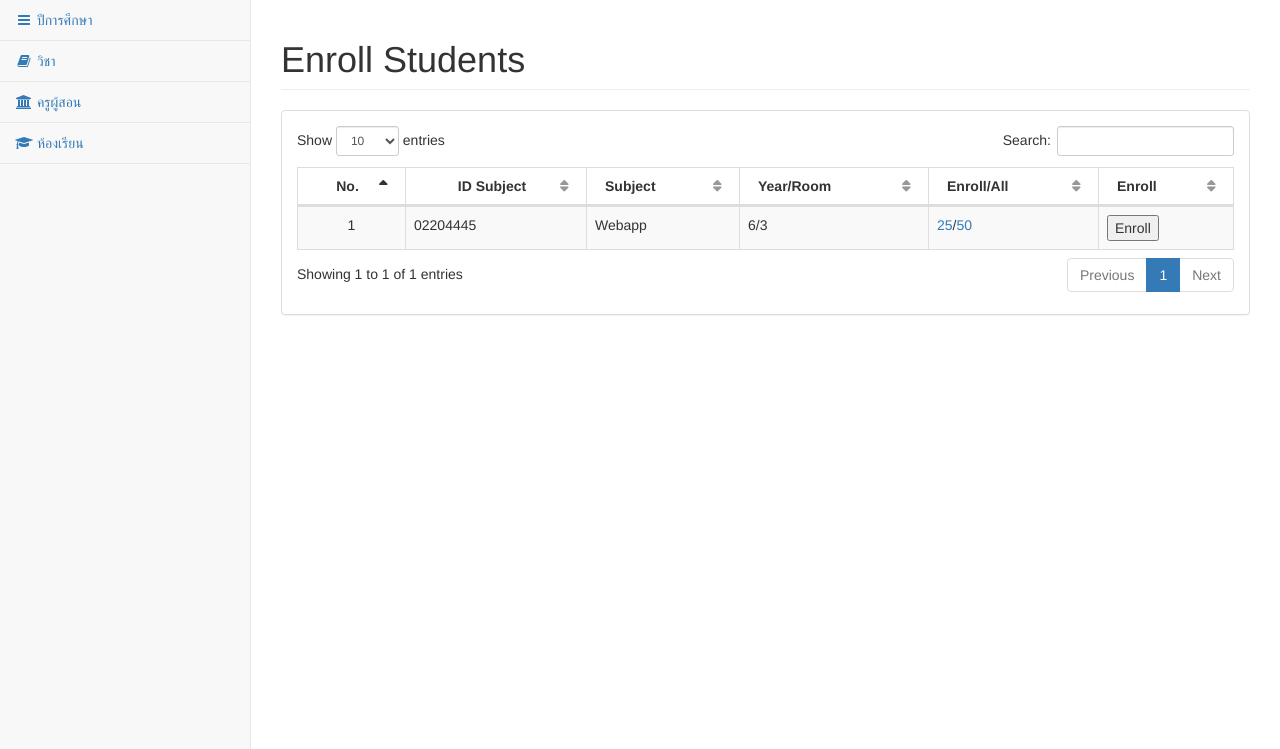
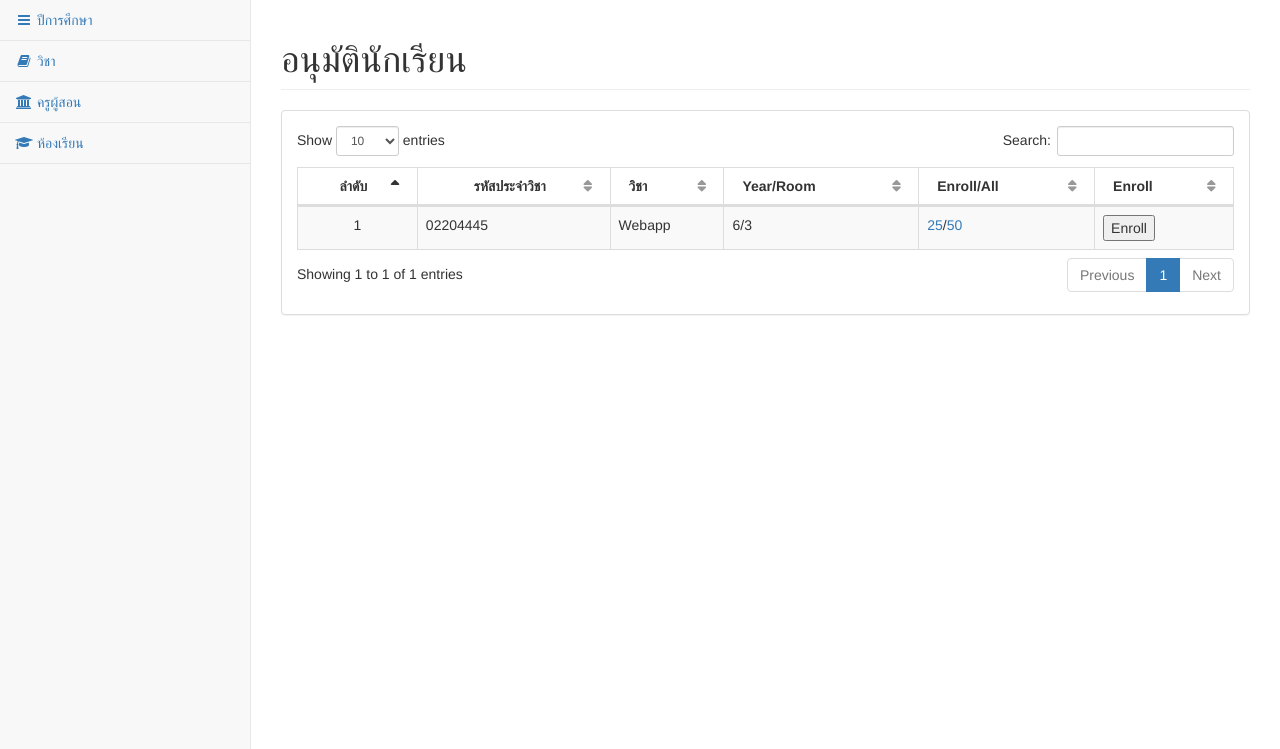
Before and after one commit to sampanmen/webapp58, a PHP site: page /Teacher/Tenroll.php in a window 1280 px wide. Shown: the part 51-800 px from the top of the page. Run offline with PHP 8.4, Linux system fonts and the light colour scheme; the visitor is signed in with stand-in values (Sample User, id 1).

Commit message:
link editsub

```diff
--- a/Admin/AviewSubject.php
+++ b/Admin/AviewSubject.php
@@ -36,7 +36,7 @@
                                         t = t + "<td >" + jsonData[key]['idSubject'] + "</td>";
                                         t = t + "<td >" + jsonData[key]['nameSubject'] + "</td>";
                                         t = t + "<td >" + jsonData[key]['titleName'] + jsonData[key]['name'] + jsonData[key]['surname'] + "</td>";
-                                        t = t + "<td><button class='btn btn-circle glyphicon-pencil' href='Amodal_editSubject.php?userid='" + jsonData[key]['idSubject'] + " data-toggle='modal' data-target='#myModal2'></button></td>";
+                                        t = t + "<td><button class='btn btn-circle glyphicon-pencil' href='Amodal_editSubject.php?subjectid='" + jsonData[key]['idSubject'] +"&termid="+<?= $_GET['termid'] ?>+ " data-toggle='modal' data-target='#myModal2'></button></td>";
                                         t = t + "</tr>";
                                         i++;
                                         $("#tbodyAviewSubject").append(t);
--- a/Teacher/Tenroll.php
+++ b/Teacher/Tenroll.php
@@ -3,7 +3,7 @@
     <div id="page-wrapper">
         <div class="row">
             <div class="col-lg-12">
-                <h1 class="page-header">Enroll Students</h1>
+                <h1 class="page-header">อนุมัตินักเรียน</h1>
             </div>
             <!-- /.col-lg-12 -->
         </div>
@@ -17,9 +17,9 @@
                             <table class="table table-striped table-bordered table-hover" id="dataTables-example">
                                 <thead>
                                     <tr>
-                                        <th class="text-center">No.</th>
-                                        <th class="text-center">ID Subject</th>
-                                        <th>Subject</th>
+                                        <th class="text-center">ลำดับ</th>
+                                        <th class="text-center">รหัสประจำวิชา</th>
+                                        <th>วิชา</th>
                                         <th>Year/Room</th>
                                         <th>Enroll/All</th>
                                         <th>Enroll</th>
--- a/control/control.login.php
+++ b/control/control.login.php
@@ -21,7 +21,7 @@ if (($resLogin = login($getUser, $getPass)) != FALSE) {
             header("Location: ../Student/SallSubject.php");
             break;
         case 'teacher':
-            header("Location: ../Teacher/TsummeryAppoint.php");
+            header("Location: ../Teacher/TappointSchedule.php");
             break;
         case 'admin':
             header("Location: ../Admin/ATerm.php");
```
Also changed, not shown: Teacher/TappointSchedule.php (+1 -9 lines).
